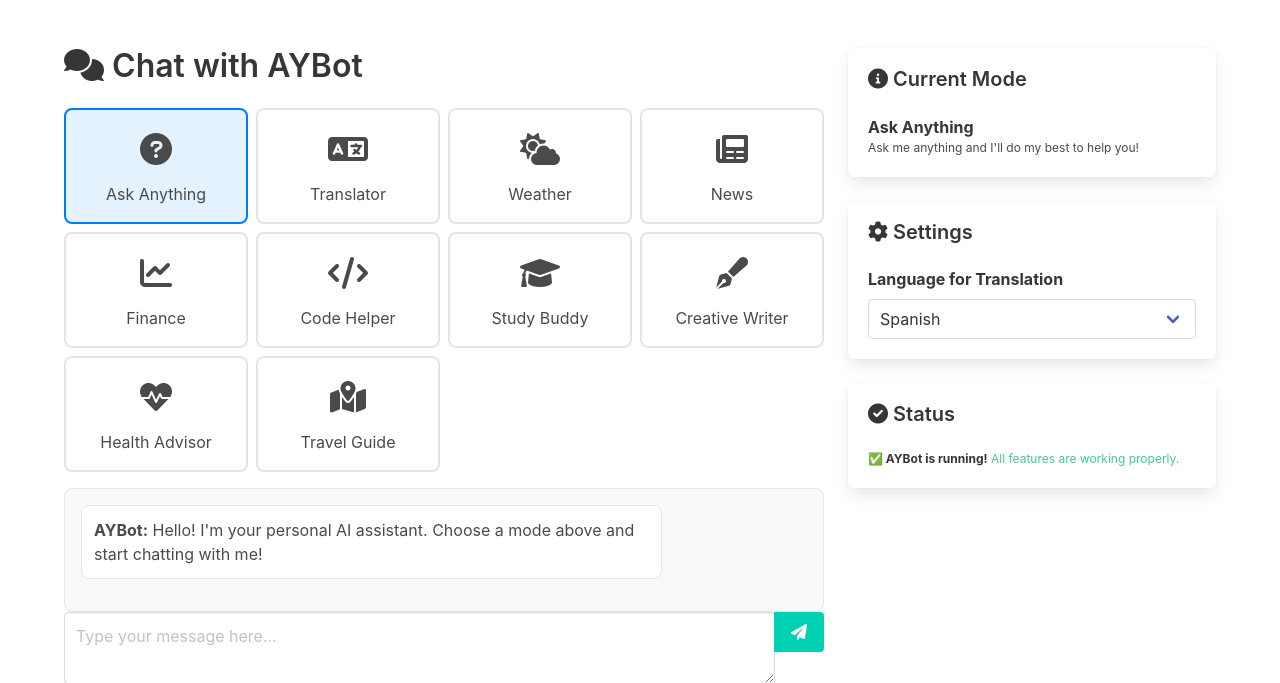
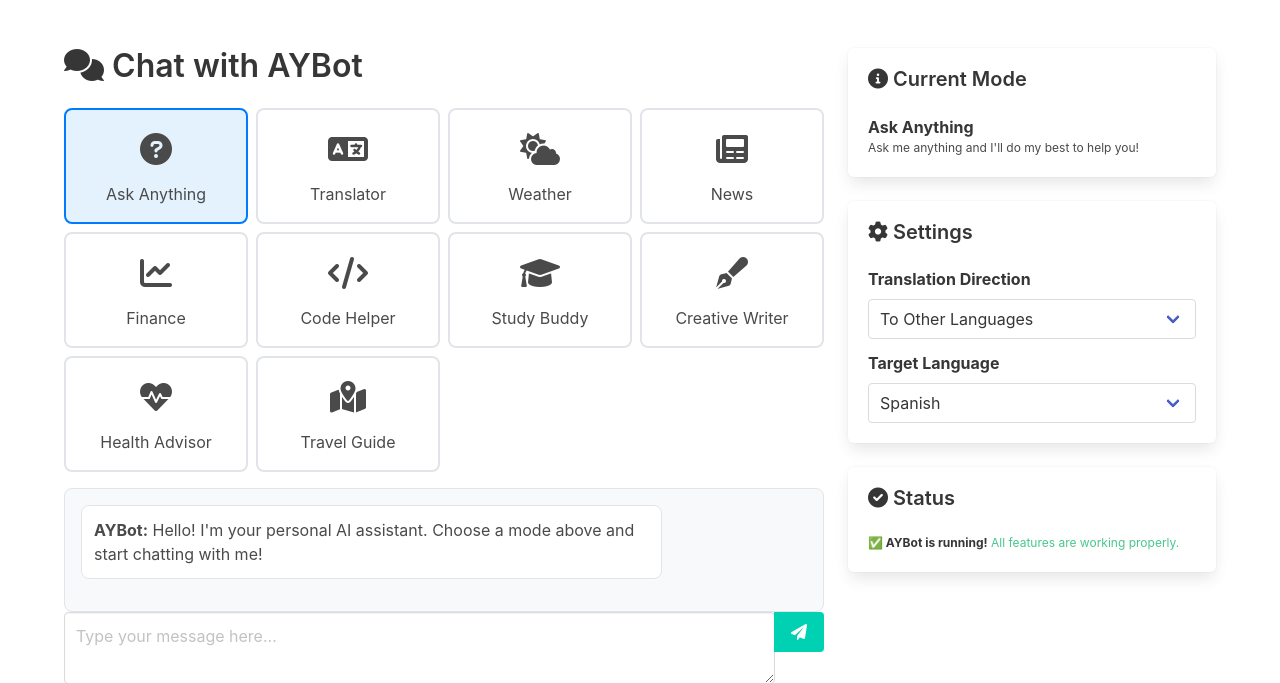
Before and after one commit to atulyadav128/translate, a Flask app: page / in a window 1280 px wide. Shown: the part 52-735 px from the top of the page. Run offline with Flask 3, Linux system fonts and the light colour scheme; some libraries are stand-ins or nearby versions.

Commit message:
Add bidirectional translation: English to other languages and other languages to English

```diff
--- a/app.py
+++ b/app.py
@@ -24,6 +24,7 @@ def generate_response():
         mode = data.get("mode", "default")
         text = data.get("text", "")
         language = data.get("language", "Spanish")
+        direction = data.get("direction", "to")
 
         # Check if API key is available
         if not openai.api_key:
@@ -38,7 +39,10 @@ def generate_response():
 
         # Prompt templates for each mode
         if mode == 'translator':
-            prompt = f"Translate the following text to {language}: {text}"
+            if direction == "from":
+                prompt = f"Translate the following text from {language} to English: {text}"
+            else:
+                prompt = f"Translate the following text to {language}: {text}"
         elif mode == 'weather':
             if text:
                 prompt = f"Provide current weather information for {text}. Include temperature, conditions, and a brief forecast. If you cannot access real-time weather data, provide general weather information about {text} and explain that you cannot access live weather data."
--- a/templates/index.html
+++ b/templates/index.html
@@ -185,7 +185,18 @@
                             Settings
                         </h3>
                         <div class="field">
-                            <label class="label">Language for Translation</label>
+                            <label class="label">Translation Direction</label>
+                            <div class="control">
+                                <div class="select is-fullwidth">
+                                    <select id="translationDirection">
+                                        <option value="to">To Other Languages</option>
+                                        <option value="from">From Other Languages to English</option>
+                                    </select>
+                                </div>
+                            </div>
+                        </div>
+                        <div class="field">
+                            <label class="label">Target Language</label>
                             <div class="control">
                                 <div class="select is-fullwidth">
                                     <select id="translationLanguage">
@@ -252,7 +263,7 @@
         function updateModeInfo() {
             const modeInfo = {
                 'default': { name: 'Ask Anything', desc: 'Ask me anything and I\'ll do my best to help you!' },
-                'translator': { name: 'Translator', desc: 'Translate text to any language' },
+                'translator': { name: 'Translator', desc: 'Translate text to/from any language' },
                 'weather': { name: 'Weather Info', desc: 'Get weather information and forecasts' },
                 'news': { name: 'News Summary', desc: 'Latest news headlines and summaries' },
                 'finance': { name: 'Financial Advice', desc: 'Money management and investment tips' },
@@ -288,10 +299,14 @@
             document.getElementById('loadingModal').classList.add('is-active');
 
             // Prepare request data
+            const translationDirection = document.getElementById('translationDirection').value;
+            const translationLanguage = document.getElementById('translationLanguage').value;
+
             const requestData = {
                 mode: currentMode,
                 text: text,
-                language: document.getElementById('translationLanguage').value
+                language: translationLanguage,
+                direction: translationDirection
             };
 
             // Send request
```
